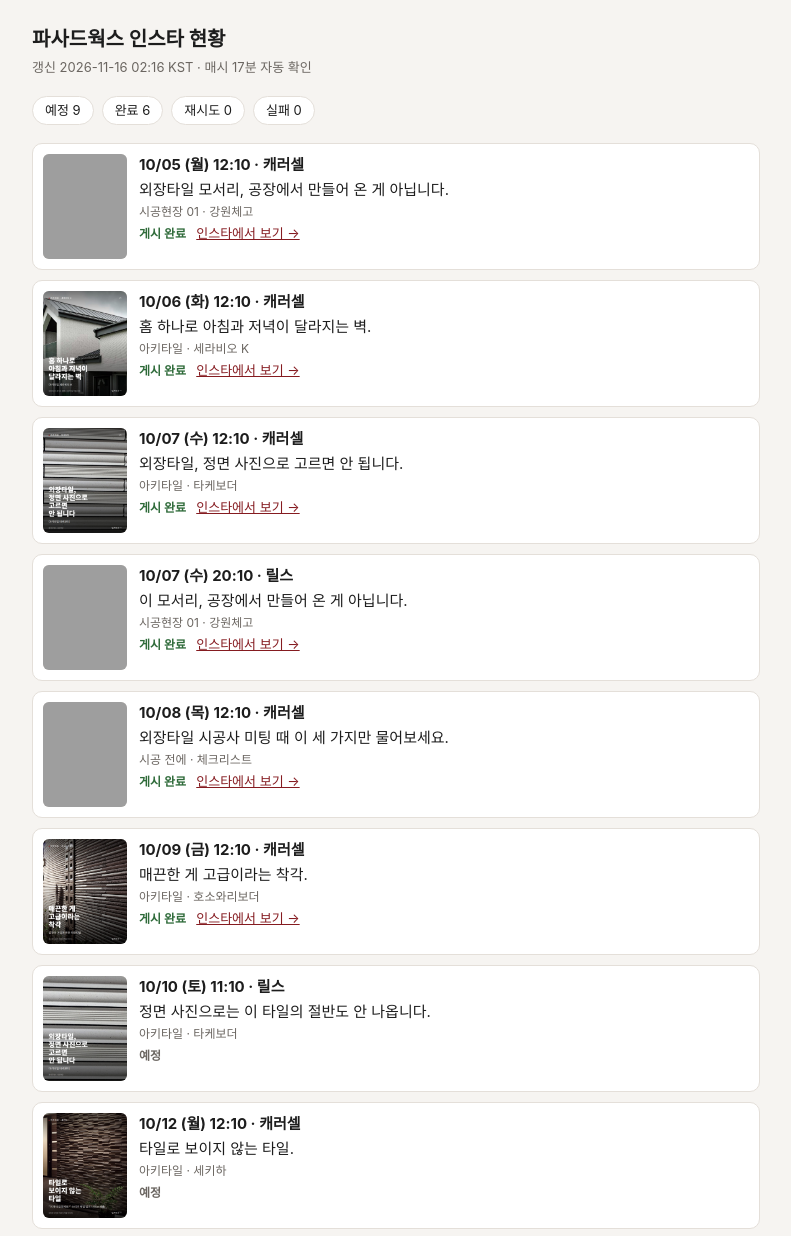
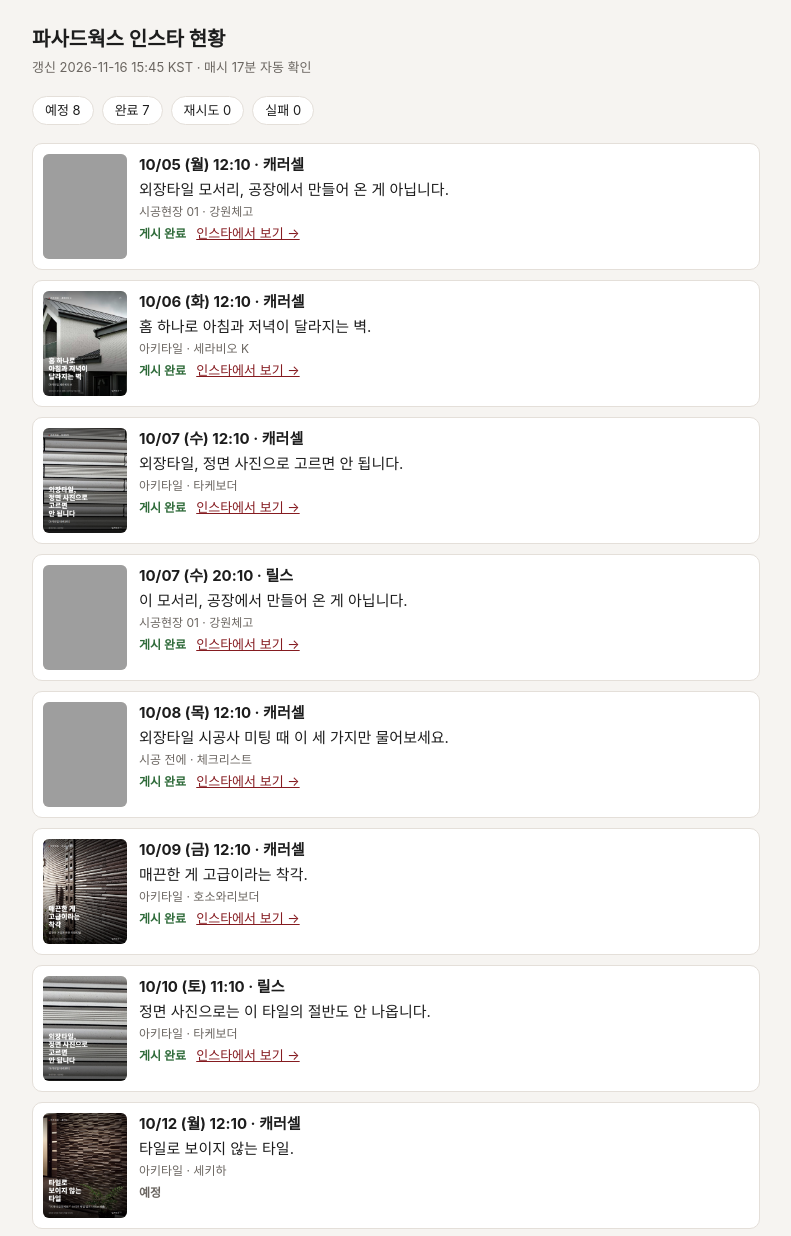
Before and after one commit to pt-trader/architile-insta, a plain HTML site: page docs/index.html in a window 1280 px wide. Shown: the top 1236 px of the page, without its empty margins (244-1035 px from the left). Drawn offline with Linux system fonts and the light colour scheme; grey boxes are pictures that could not be loaded.

Commit message:
게시 기록 갱신 11-16 15:45

```diff
--- a/docs/index.html
+++ b/docs/index.html
@@ -17,8 +17,8 @@ ul{list-style:none;padding:0;margin:0;display:grid;grid-template-columns:minmax(
 .done .st{color:var(--ok)}.retry .st{color:var(--warn)}.fail .st{color:var(--bad)}.fail{border-color:var(--bad)}
 a{color:var(--brand);font-size:13px;margin-left:6px}.err{font-size:12px;color:var(--bad);margin-top:4px;word-break:break-all}
 </style></head><body><main><h1>파사드웍스 인스타 현황</h1>
-<div class="sub">갱신 2026-11-16 02:16 KST · 매시 17분 자동 확인</div>
-<div class="sum"><span>예정 9</span><span>완료 6</span><span>재시도 0</span><span>실패 0</span></div>
+<div class="sub">갱신 2026-11-16 15:45 KST · 매시 17분 자동 확인</div>
+<div class="sum"><span>예정 8</span><span>완료 7</span><span>재시도 0</span><span>실패 0</span></div>
 <ul><li class="card done"><img src="p/2026-10-05_case01_corner/01.jpg" alt="" loading="lazy"><div class="meta">
 <div class="when">10/05 (월) 12:10 · 캐러셀</div>
 <div class="cap">외장타일 모서리, 공장에서 만들어 온 게 아닙니다.</div><div class="tag">시공현장 01 · 강원체고</div>
@@ -37,10 +37,10 @@ a{color:var(--brand);font-size:13px;margin-left:6px}.err{font-size:12px;color:va
 <span class="st">게시 완료</span> <a href="https://www.instagram.com/p/DfwKx3ekYfS/">인스타에서 보기 →</a></div></li><li class="card done"><img src="p/2026-10-09_hosowari_rough/01.jpg" alt="" loading="lazy"><div class="meta">
 <div class="when">10/09 (금) 12:10 · 캐러셀</div>
 <div class="cap">매끈한 게 고급이라는 착각.</div><div class="tag">아키타일 · 호소와리보더</div>
-<span class="st">게시 완료</span> <a href="https://www.instagram.com/p/DfxS7V2FjJq/">인스타에서 보기 →</a></div></li><li class="card wait"><img src="p/2026-10-07_take_angle/reel_cover.jpg" alt="" loading="lazy"><div class="meta">
+<span class="st">게시 완료</span> <a href="https://www.instagram.com/p/DfxS7V2FjJq/">인스타에서 보기 →</a></div></li><li class="card done"><img src="p/2026-10-07_take_angle/reel_cover.jpg" alt="" loading="lazy"><div class="meta">
 <div class="when">10/10 (토) 11:10 · 릴스</div>
 <div class="cap">정면 사진으로는 이 타일의 절반도 안 나옵니다.</div><div class="tag">아키타일 · 타케보더</div>
-<span class="st">예정</span> </div></li><li class="card wait"><img src="p/2026-10-12_sekiha_notile/01.jpg" alt="" loading="lazy"><div class="meta">
+<span class="st">게시 완료</span> <a href="https://www.instagram.com/reel/Dfyvbbjkj7m/">인스타에서 보기 →</a></div></li><li class="card wait"><img src="p/2026-10-12_sekiha_notile/01.jpg" alt="" loading="lazy"><div class="meta">
 <div class="when">10/12 (월) 12:10 · 캐러셀</div>
 <div class="cap">타일로 보이지 않는 타일.</div><div class="tag">아키타일 · 세키하</div>
 <span class="st">예정</span> </div></li><li class="card wait"><img src="p/2026-10-13_tip_sample/01.jpg" alt="" loading="lazy"><div class="meta">
--- a/state/published.json
+++ b/state/published.json
@@ -29,6 +29,11 @@
   "permalink": "https://www.instagram.com/p/DftlZO2kSsG/",
   "published_at": "2026-11-14T15:39+09:00"
  },
+ "2026-10-07_take_angle#reel": {
+  "media_id": "17985540689906700",
+  "permalink": "https://www.instagram.com/reel/Dfyvbbjkj7m/",
+  "published_at": "2026-11-16T15:44+09:00"
+ },
  "2026-10-07_take_angle#story": {
   "media_id": "17877855396680746",
   "permalink": "https://www.instagram.com/stories/facadeworks_kr/4030041825804940877",
```
